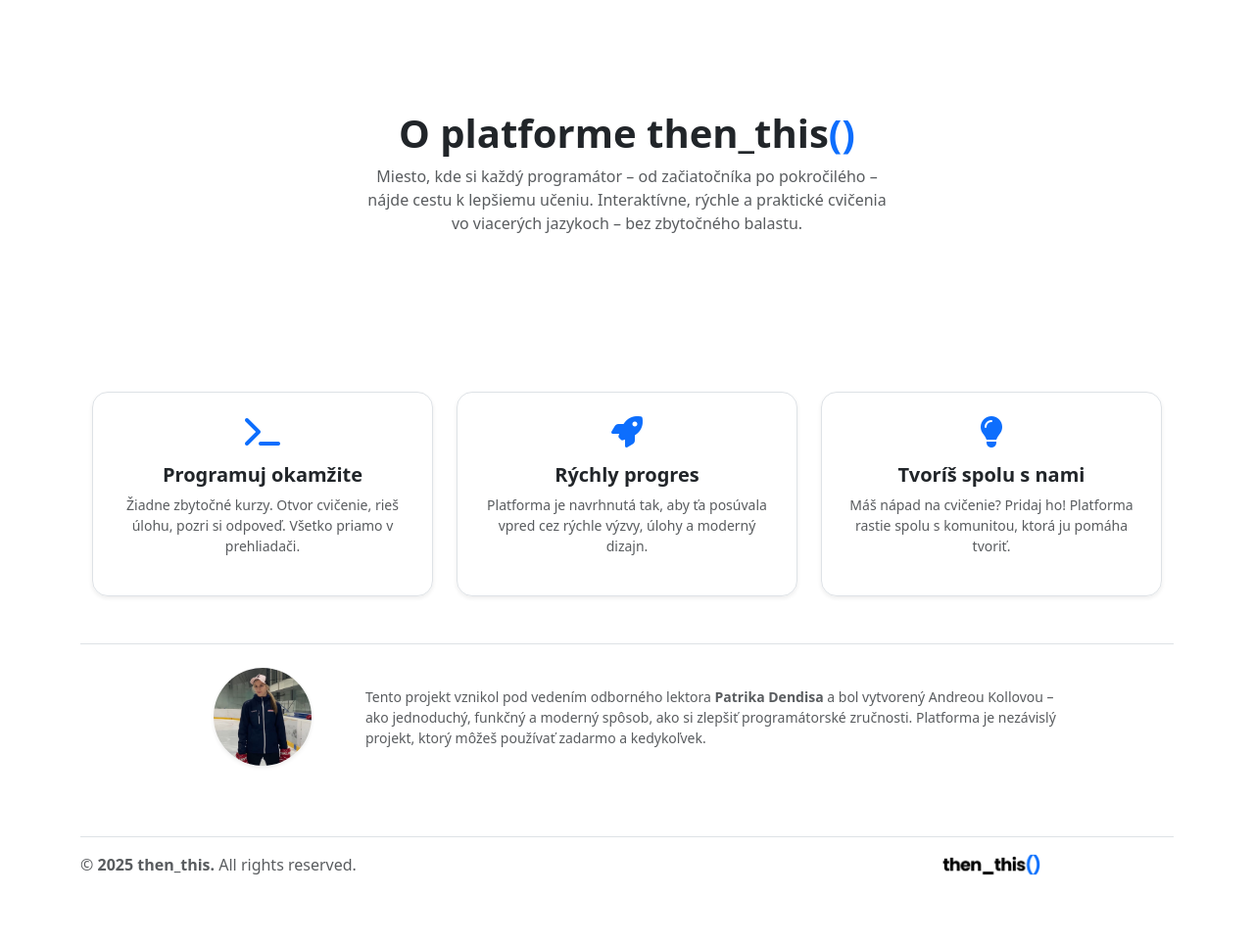
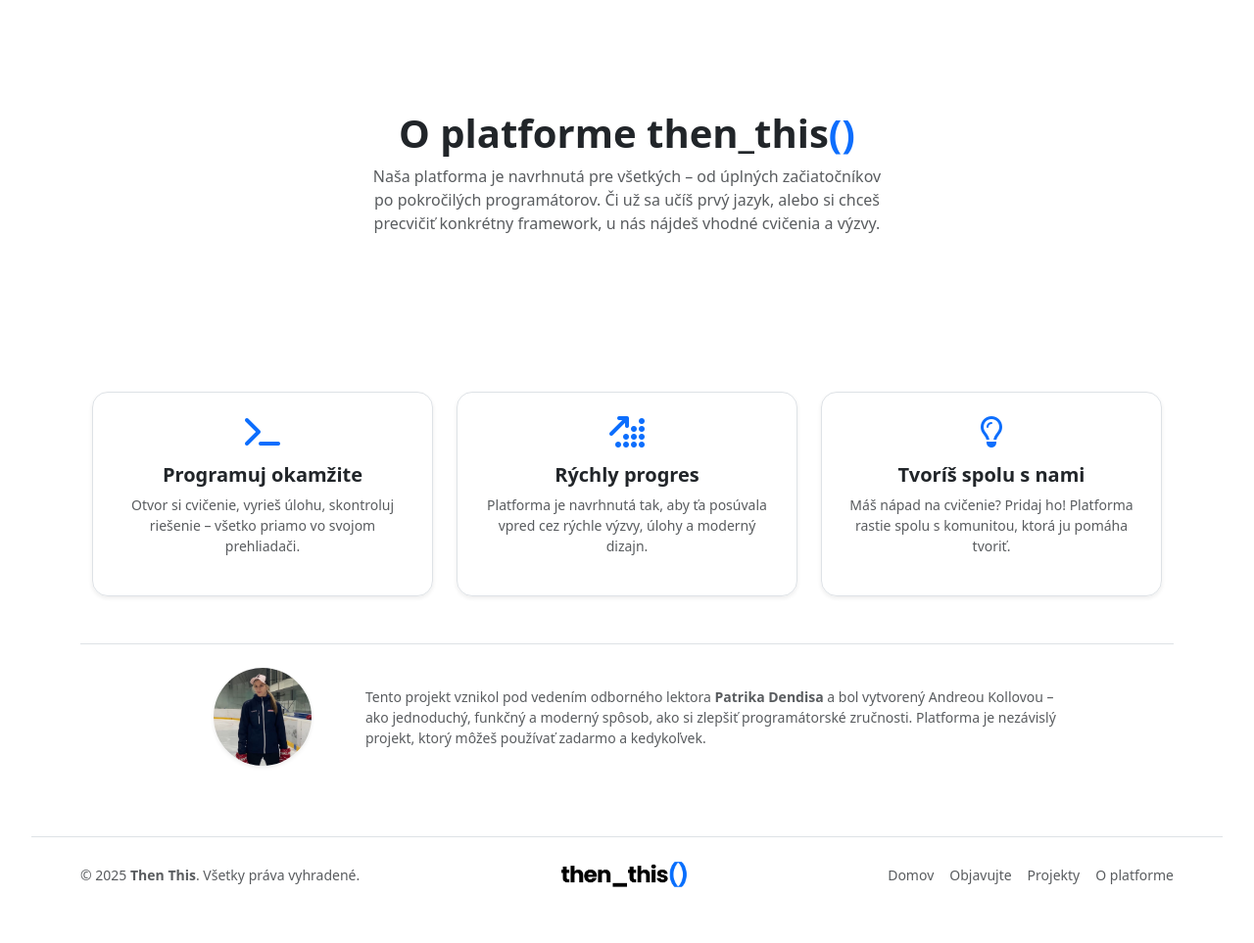
Before and after one commit to andreakollova/platforma-thenthis, a Flask app: page /o-platforme in a window 1280 px wide. Shown: the part 89-1052 px from the top of the page at 98% size. Before the commit the page ends 983 px from the top, so only its background shows below. Run offline with Flask 3, Linux system fonts and the light colour scheme.

Commit message:
Checkpoint 35 - Zmeny

```diff
--- a/static/styles.css
+++ b/static/styles.css
@@ -380,3 +380,17 @@ h1 {
     padding-top: 2rem !important;
     padding-bottom: 2.5rem !important;
   }
+
+  footer a:hover {
+  color: #0d6efd; /* Bootstrap primary color */
+  text-decoration: underline;
+}
+
+footer img.logo-light {
+  opacity: 0.85;
+  transition: opacity 0.3s ease;
+}
+
+footer img.logo-light:hover {
+  opacity: 1;
+}
--- a/templates/base.html
+++ b/templates/base.html
@@ -112,45 +112,33 @@
   <script src="https://cdn.jsdelivr.net/npm/bootstrap@5.3.2/dist/js/bootstrap.bundle.min.js"></script>
 
 {% block footer %}
-  <div class="container mt-5">
-    <footer class="d-flex flex-wrap justify-content-between align-items-center py-3 border-top" style="margin-bottom: 0;">
-      <!-- Left -->
-      <p class="col-md-4 mb-0 text-body-secondary">
-        &copy; <strong>2025 then_this.</strong> All rights reserved.
-      </p>
+<footer class="mt-5 bg-white border-top">
+  <div class="container py-4 d-flex flex-column flex-md-row justify-content-between align-items-center gap-3 text-muted small">
+    <!-- Left: Copyright -->
+    <div>
+      &copy; 2025 <strong>Then This</strong>. Všetky práva vyhradené.
+    </div>
 
-      <!-- Center: Logo -->
-      <a href="/" class="col-md-4 d-flex align-items-center justify-content-center text-decoration-none" aria-label="Then This logo">
-        <img src="{{ url_for('static', filename='logo.png') }}" alt="Then This logo" style="width: 100px;" class="logo-light">
-      </a>
+    <!-- Center: Logo -->
+    <a href="/" class="text-decoration-none d-none d-md-block">
+      <img src="{{ url_for('static', filename='logo.png') }}" alt="Then This logo" width="100" class="logo-light">
+    </a>
+    <a href="/" class="text-decoration-none d-block d-md-none text-center mt-3">
+      <img src="{{ url_for('static', filename='logo.png') }}" alt="Then This logo" width="90" class="logo-light">
+    </a>
 
-      <!-- Right -->
-      <!-- Hamburger a offcanvas -->
-      <button class="navbar-toggler d-lg-none" type="button" data-bs-toggle="offcanvas" data-bs-target="#mobileMenu">
-        <span class="navbar-toggler-icon"></span>
-      </button>
 
-      <div class="offcanvas offcanvas-start" tabindex="-1" id="mobileMenu">
-        <div class="offcanvas-header">
-          <h5 class="offcanvas-title">Menu</h5>
-          <button type="button" class="btn-close" data-bs-dismiss="offcanvas"></button>
-        </div>
-        <div class="offcanvas-body">
-          <ul class="nav flex-column">
-            <li class="nav-item"><a href="/" class="nav-link">Domov</a></li>
-            <li class="nav-item"><a href="/objavujte" class="nav-link">Objavujte</a></li>
-            <li class="nav-item"><a href="/projekty" class="nav-link">Projekty</a></li>
-            <li class="nav-item"><a href="/o-platforme" class="nav-link">O platforme</a></li>
-          </ul>
-          <form class="mt-3" role="search">
-            <input type="search" class="form-control" placeholder="Hľadať...">
-          </form>
-        </div>
-      </div>
+    <!-- Right: Links -->
+    <div class="d-flex flex-wrap gap-3 justify-content-center justify-content-md-end">
+      <a href="/" class="text-muted text-decoration-none">Domov</a>
+      <a href="/objavujte" class="text-muted text-decoration-none">Objavujte</a>
+      <a href="/projekty" class="text-muted text-decoration-none">Projekty</a>
+      <a href="/o-platforme" class="text-muted text-decoration-none">O platforme</a>
+    </div>
+  </div>
+</footer>
+{% endblock %}
 
-    </footer>
-  </div>
-{% endblock %}
 
 
 
--- a/templates/moje-cvicenia.html
+++ b/templates/moje-cvicenia.html
@@ -52,8 +52,9 @@
          class="position-relative d-block rounded-top-4 overflow-hidden"
          style="height: 200px;">
         <img src="{{ url_for('static', filename='uploads/covers/' ~ exercise.cover_image) }}"
-               class="w-100 h-100 object-fit-cover card-image-blur"
+             class="w-100 h-100 object-fit-cover dashboard-card-image"
              alt="cover">
+        <div class="position-absolute top-0 start-0 w-100 h-100 overlay-blur-dark"></div>
       </a>
 
           <div class="card-body">
--- a/templates/platforma.html
+++ b/templates/platforma.html
@@ -13,8 +13,8 @@
       O platforme then_this<span class="text-primary">()</span>
     </h1>
       <p class="text-body-secondary fs-6">
-        Miesto, kde si každý programátor – od začiatočníka po pokročilého – nájde cestu k lepšiemu učeniu.
-        Interaktívne, rýchle a praktické cvičenia vo viacerých jazykoch – bez zbytočného balastu.
+        Naša platforma je navrhnutá pre všetkých – od úplných začiatočníkov po pokročilých programátorov.
+        Či už sa učíš prvý jazyk, alebo si chceš precvičiť konkrétny framework, u nás nájdeš vhodné cvičenia a výzvy.
       </p>
     </div>
   </div>
@@ -29,13 +29,13 @@
             <i class="fas fa-terminal fa-2x mb-3 text-primary"></i>
             <h5 class="fw-semibold">Programuj okamžite</h5>
             <p class="text-muted small">
-              Žiadne zbytočné kurzy. Otvor cvičenie, rieš úlohu, pozri si odpoveď. Všetko priamo v prehliadači.
+              Otvor si cvičenie, vyrieš úlohu, skontroluj riešenie – všetko priamo vo svojom prehliadači.
             </p>
           </div>
         </div>
         <div class="col-md-4">
           <div class="p-4 shadow-sm rounded-4 border h-100">
-            <i class="fas fa-rocket fa-2x mb-3 text-primary"></i>
+            <i class="fa-solid fa-arrow-up-right-dots fa-2x mb-3 text-primary"></i>
             <h5 class="fw-semibold">Rýchly progres</h5>
             <p class="text-muted small">
               Platforma je navrhnutá tak, aby ťa posúvala vpred cez rýchle výzvy, úlohy a moderný dizajn.
@@ -44,7 +44,7 @@
         </div>
         <div class="col-md-4">
           <div class="p-4 shadow-sm rounded-4 border h-100">
-            <i class="fas fa-lightbulb fa-2x mb-3 text-primary"></i>
+            <i class="fa-regular fa-lightbulb fa-2x mb-3 text-primary"></i>
             <h5 class="fw-semibold">Tvoríš spolu s nami</h5>
             <p class="text-muted small">
               Máš nápad na cvičenie? Pridaj ho! Platforma rastie spolu s komunitou, ktorá ju pomáha tvoriť.
```
Also changed, not shown: static/styles-dashboard.css (+21 -0 lines). Lines whose indentation alone changed are shown as unchanged.
